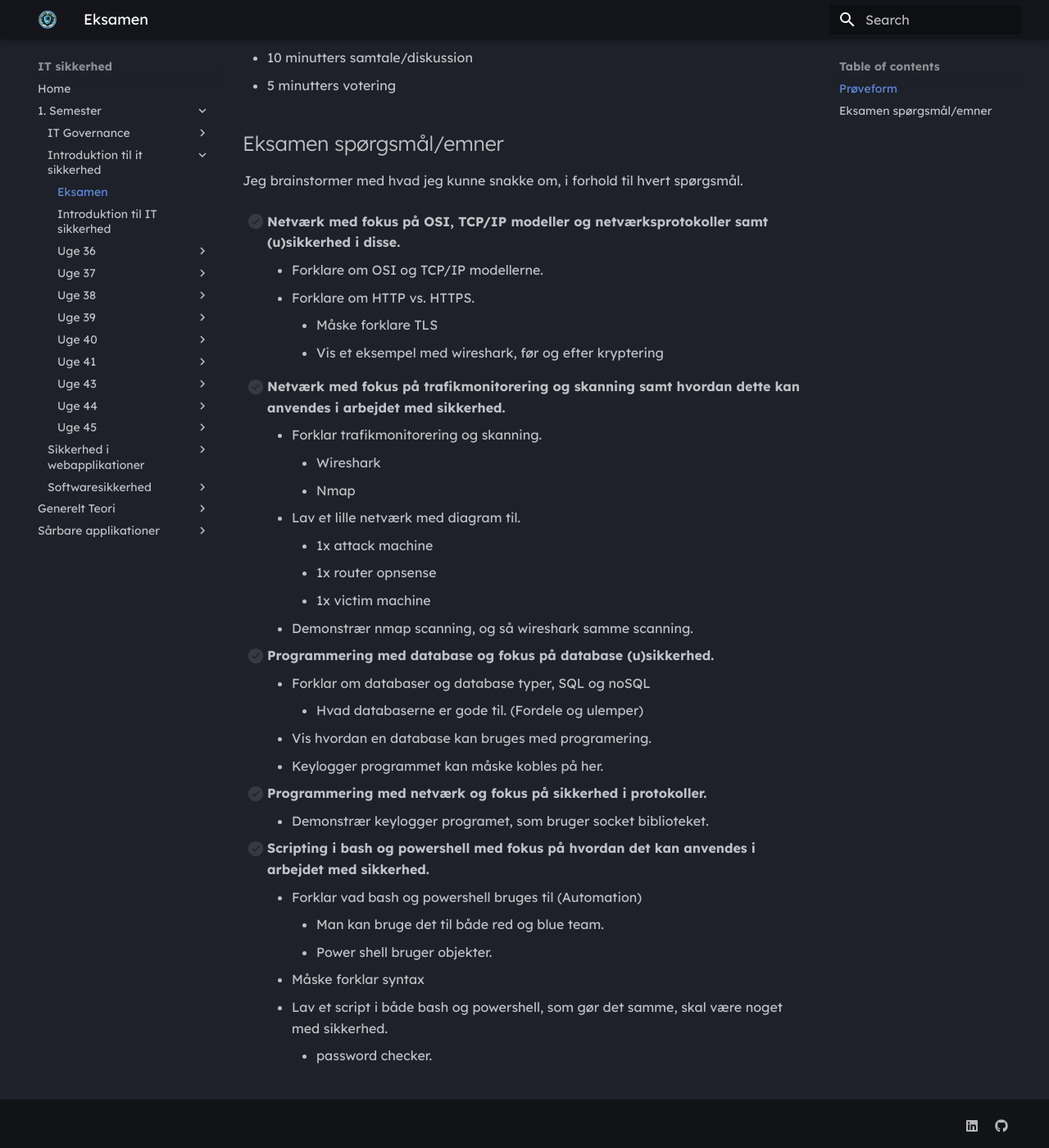
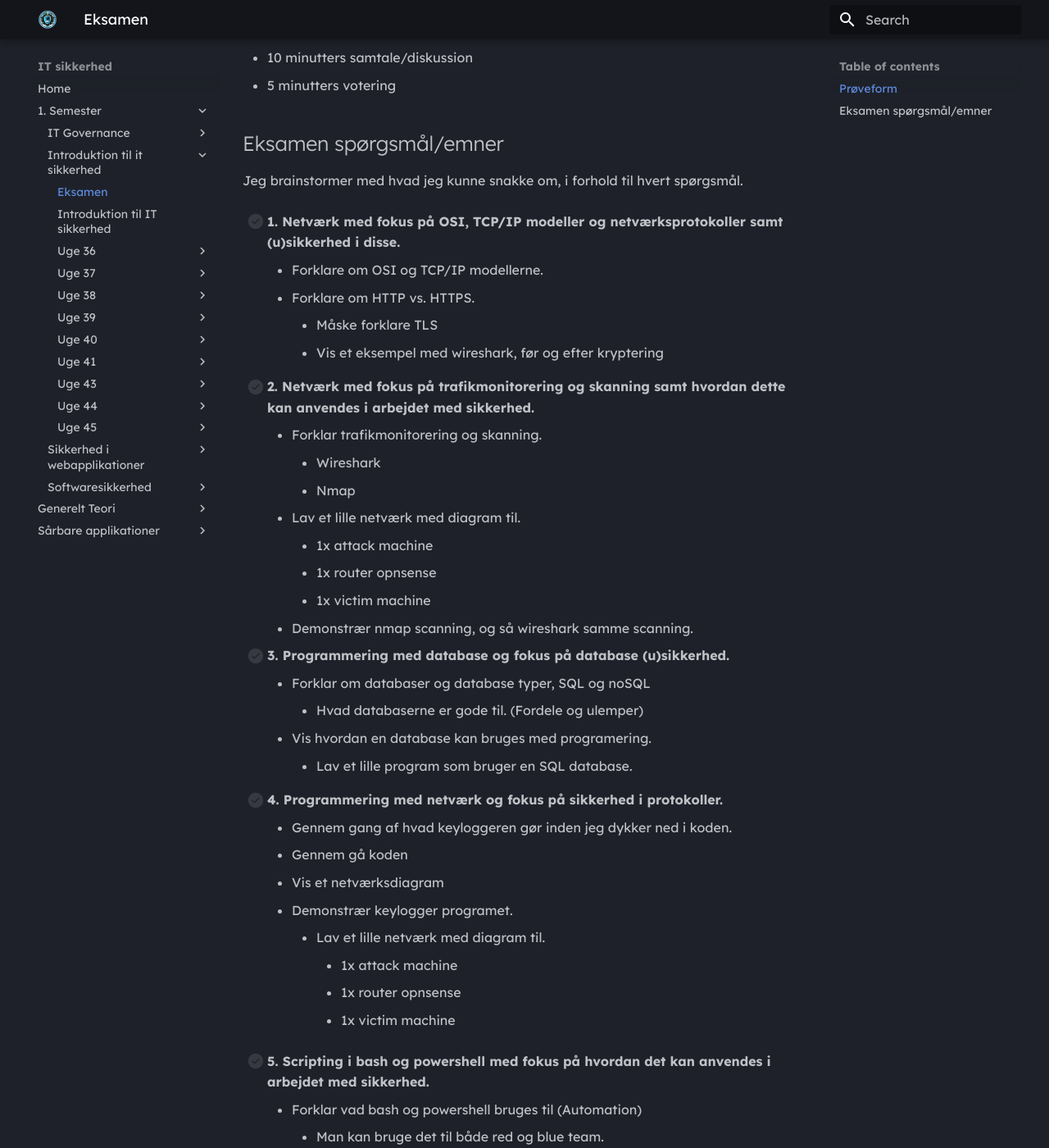
Before and after one commit to NoahRosenkjaer/IT-sikkerhed, an MkDocs documentation site: the page built from docs/1. Semester/Introduktion til it-sikkerhed/Eksamen.md, in a window 1280 px wide and 1400 px high, scrolled down 443 px. Shown: the whole window at 82% size. Built offline with MkDocs 1.6.1 and Material for MkDocs 9.7.7, drawn with Linux system fonts in a browser that asks for light colours.

Commit message:
Eksamen update

```diff
--- a/docs/1. Semester/Introduktion til it-sikkerhed/Eksamen.md
+++ b/docs/1. Semester/Introduktion til it-sikkerhed/Eksamen.md
@@ -18,13 +18,13 @@ Opdelingen vil blive således:
 
 Jeg brainstormer med hvad jeg kunne snakke om, i forhold til hvert spørgsmål.
 
-- [ ] **Netværk med fokus på OSI, TCP/IP modeller og netværksprotokoller samt (u)sikkerhed i disse.**
+- [ ] **1. Netværk med fokus på OSI, TCP/IP modeller og netværksprotokoller samt (u)sikkerhed i disse.**
     - Forklare om OSI og TCP/IP modellerne.
     - Forklare om HTTP vs. HTTPS.
         - Måske forklare TLS
         - Vis et eksempel med wireshark, før og efter kryptering
 
-- [ ] **Netværk med fokus på trafikmonitorering og skanning samt hvordan dette kan anvendes i arbejdet med sikkerhed.**
+- [ ] **2. Netværk med fokus på trafikmonitorering og skanning samt hvordan dette kan anvendes i arbejdet med sikkerhed.**
     - Forklar trafikmonitorering og skanning.
         - Wireshark
         - Nmap
@@ -34,16 +34,23 @@ Jeg brainstormer med hvad jeg kunne snakke om, i forhold til hvert spørgsmål.
         - 1x victim machine
     - Demonstrær nmap scanning, og så wireshark samme scanning.
 
-- [ ] **Programmering med database og fokus på database (u)sikkerhed.**
+- [ ] **3. Programmering med database og fokus på database (u)sikkerhed.**
     - Forklar om databaser og database typer, SQL og noSQL
         - Hvad databaserne er gode til. (Fordele og ulemper)
     - Vis hvordan en database kan bruges med programering.
-    - Keylogger programmet kan måske kobles på her.
+        - Lav et lille program som bruger en SQL database.
 
-- [ ] **Programmering med netværk og fokus på sikkerhed i protokoller.**
-    - Demonstrær keylogger programet, som bruger socket biblioteket.
+- [ ] **4. Programmering med netværk og fokus på sikkerhed i protokoller.**
+    - Gennem gang af hvad keyloggeren gør inden jeg dykker ned i koden.
+    - Gennem gå koden
+    - Vis et netværksdiagram
+    - Demonstrær keylogger programet.
+        - Lav et lille netværk med diagram til.
+            - 1x attack machine
+            - 1x router opnsense
+            - 1x victim machine
 
-- [ ] **Scripting i bash og powershell med fokus på hvordan det kan anvendes i arbejdet med sikkerhed.**
+- [ ] **5. Scripting i bash og powershell med fokus på hvordan det kan anvendes i arbejdet med sikkerhed.**
     - Forklar vad bash og powershell bruges til (Automation)
         - Man kan bruge det til både red og blue team.
         - Power shell bruger objekter.
```
